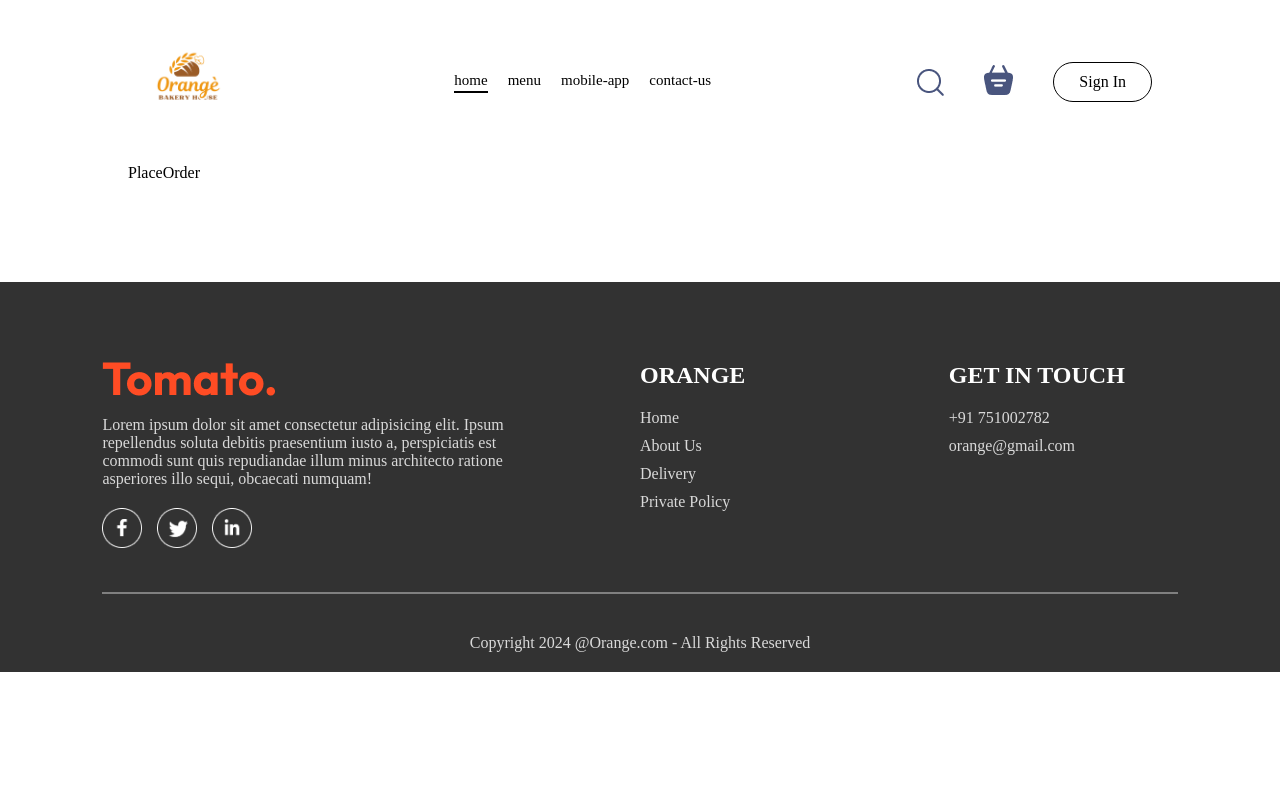
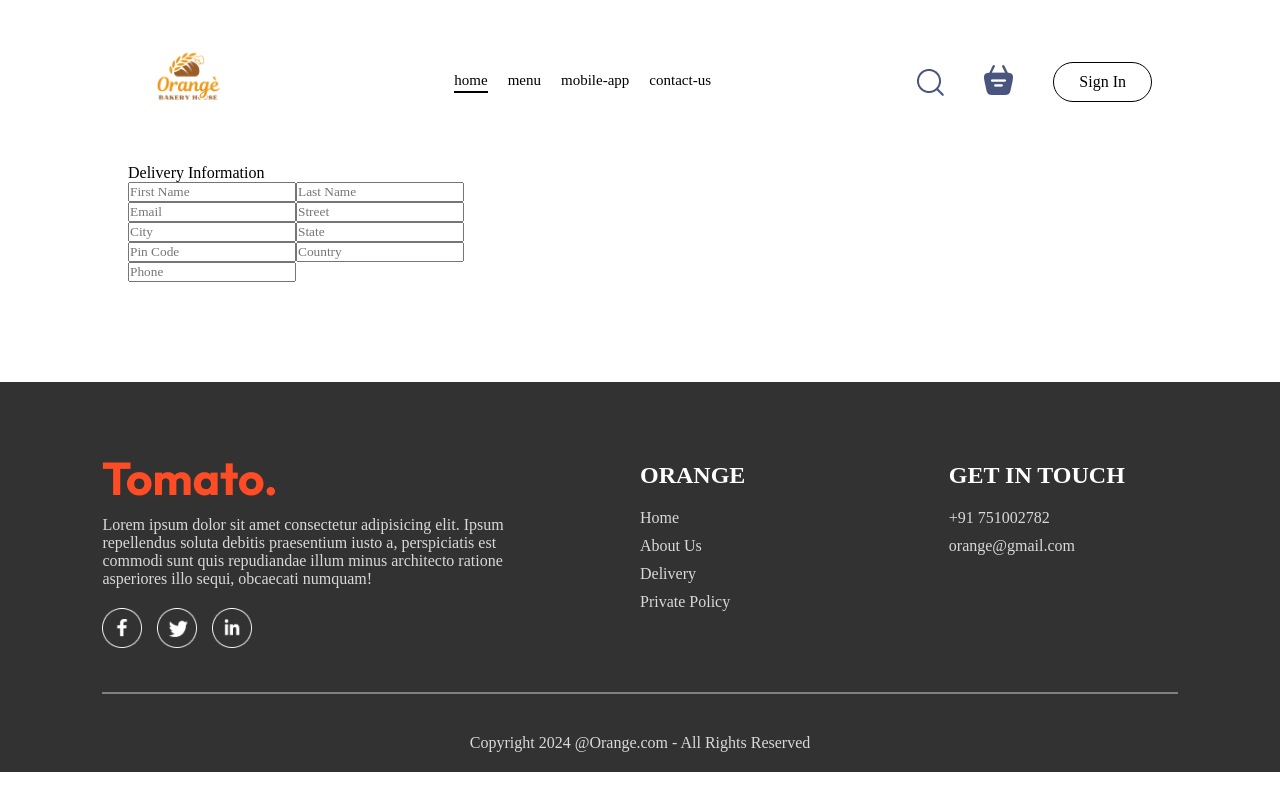
Before and after one commit to HOEVID/Full-Stack-Food-Delivery-Website, a React (Vite) app in the folder frontend/: page /order in a window 1280 px wide. Built offline with nearby package versions, Linux system fonts and the light colour scheme.

Commit message:
Place-holder left completed

```diff
--- a/frontend/src/pages/PlaceOrder/PlaceOrder.jsx
+++ b/frontend/src/pages/PlaceOrder/PlaceOrder.jsx
@@ -3,7 +3,28 @@
 import './PlaceOrder.css'
 const PlaceOrder = () => {
   return (
-    <div>PlaceOrder</div>
+    <form className='place-order'>
+    <div className='place-order-left'>
+      <p className="title">Delivery Information</p>
+      <div className='multi-fields'>
+        <input type="text" placeholder='First Name'/>
+        <input type="text" placeholder='Last Name'/>
+      </div>
+      <input type="email" placeholder='Email'/>
+      <input type="text" placeholder='Street'/>
+      <div className='multi-fields'>
+        <input type="text" placeholder='City'/>
+        <input type="text" placeholder='State'/>
+        </div>
+        <div className='multi-fields'>
+        <input type="text" placeholder='Pin Code'/>
+        <input type="text" placeholder='Country'/></div>
+    </div>
+    <input type="text" placeholder='Phone'/>
+    <div className='place-order-right'>
+
+    </div>
+    </form>
   )
 }
 
```
